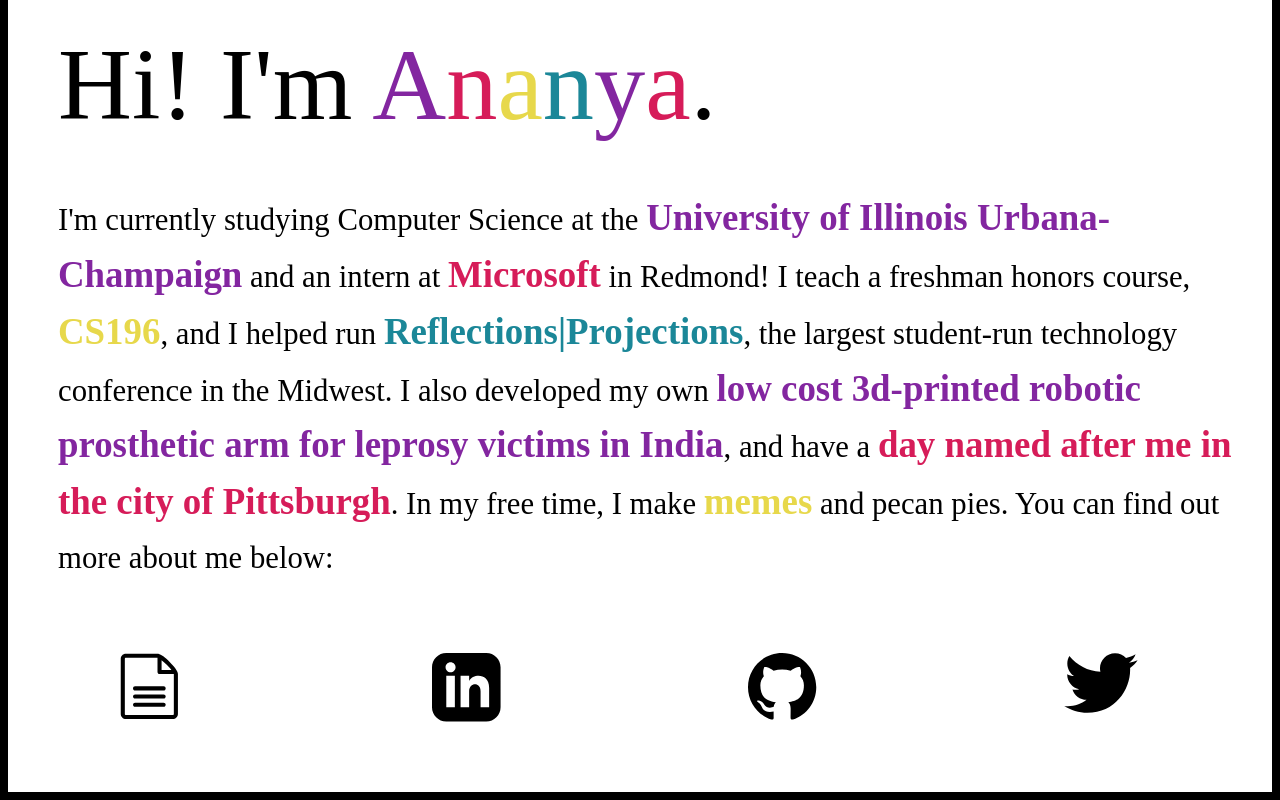
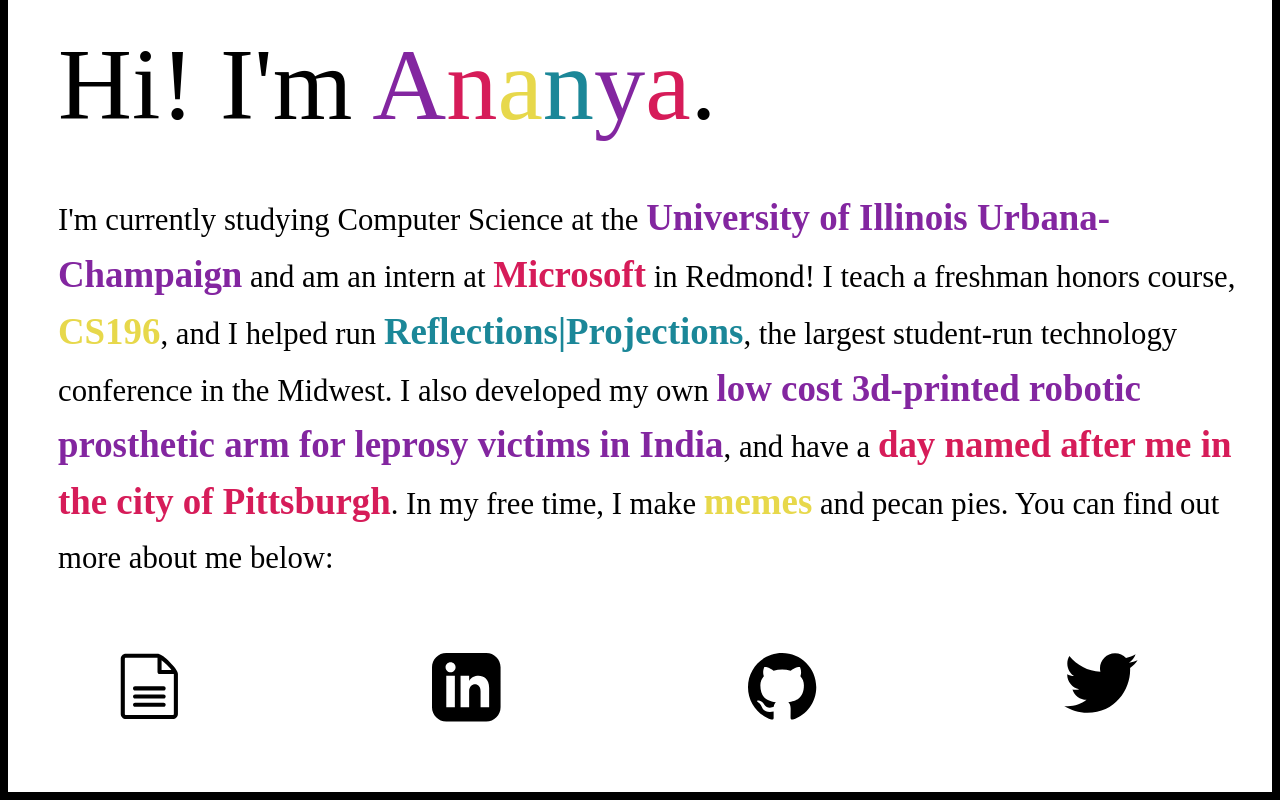
Before and after one commit to ananyacleetus/ananyacleetus.github.io, a plain HTML site: page index.html in a window 1280 px wide. Shown: the part 785-1585 px from the top of the page. Drawn offline with Linux system fonts and the light colour scheme.

Commit message:
Update index.html

```diff
--- a/index.html
+++ b/index.html
@@ -31,7 +31,7 @@
             <a id="a1">A</a><a id="n1">n</a><a id="a2">a</a><a id="n2">n</a><a id="y1">y</a><a id="a3">a</a>.
         </text>
         </br>
-        <text id="p1">I'm currently studying Computer Science at the <a id="uni" href="https://cs.illinois.edu/">University of Illinois Urbana-Champaign</a> and an intern at <a id="micro" href="https://www.microsoft.com/en-us/">Microsoft</a> in Redmond! I teach a freshman honors course, <a id="cs" href="http://cs196.cs.illinois.edu/">CS196</a>, and I helped run <a id="rp" href="https://reflectionsprojections.org/">Reflections|Projections</a>, the largest student-run technology conference in the Midwest. I also developed my own <a id="arm" href="https://cs.illinois.edu/news/accomplished-undergrad-improving-people-s-lives">low cost 3d-printed robotic prosthetic arm for leprosy victims in India</a>, and have a <a id="day" href="media/docs/Mayor.pdf">day named after me in the city of Pittsburgh</a>. In my free time, I make <a id="memes" href="https://www.facebook.com/groups/underfunded/permalink/2070423089639801/">memes</a> and pecan pies. You can find out more about me below: </text>
+        <text id="p1">I'm currently studying Computer Science at the <a id="uni" href="https://cs.illinois.edu/">University of Illinois Urbana-Champaign</a> and am an intern at <a id="micro" href="https://www.microsoft.com/en-us/">Microsoft</a> in Redmond! I teach a freshman honors course, <a id="cs" href="http://cs196.cs.illinois.edu/">CS196</a>, and I helped run <a id="rp" href="https://reflectionsprojections.org/">Reflections|Projections</a>, the largest student-run technology conference in the Midwest. I also developed my own <a id="arm" href="https://cs.illinois.edu/news/accomplished-undergrad-improving-people-s-lives">low cost 3d-printed robotic prosthetic arm for leprosy victims in India</a>, and have a <a id="day" href="media/docs/Mayor.pdf">day named after me in the city of Pittsburgh</a>. In my free time, I make <a id="memes" href="https://www.facebook.com/groups/underfunded/permalink/2070423089639801/">memes</a> and pecan pies. You can find out more about me below: </text>
     </div>
     <div id="wrapper">
         <div id="one">
```
